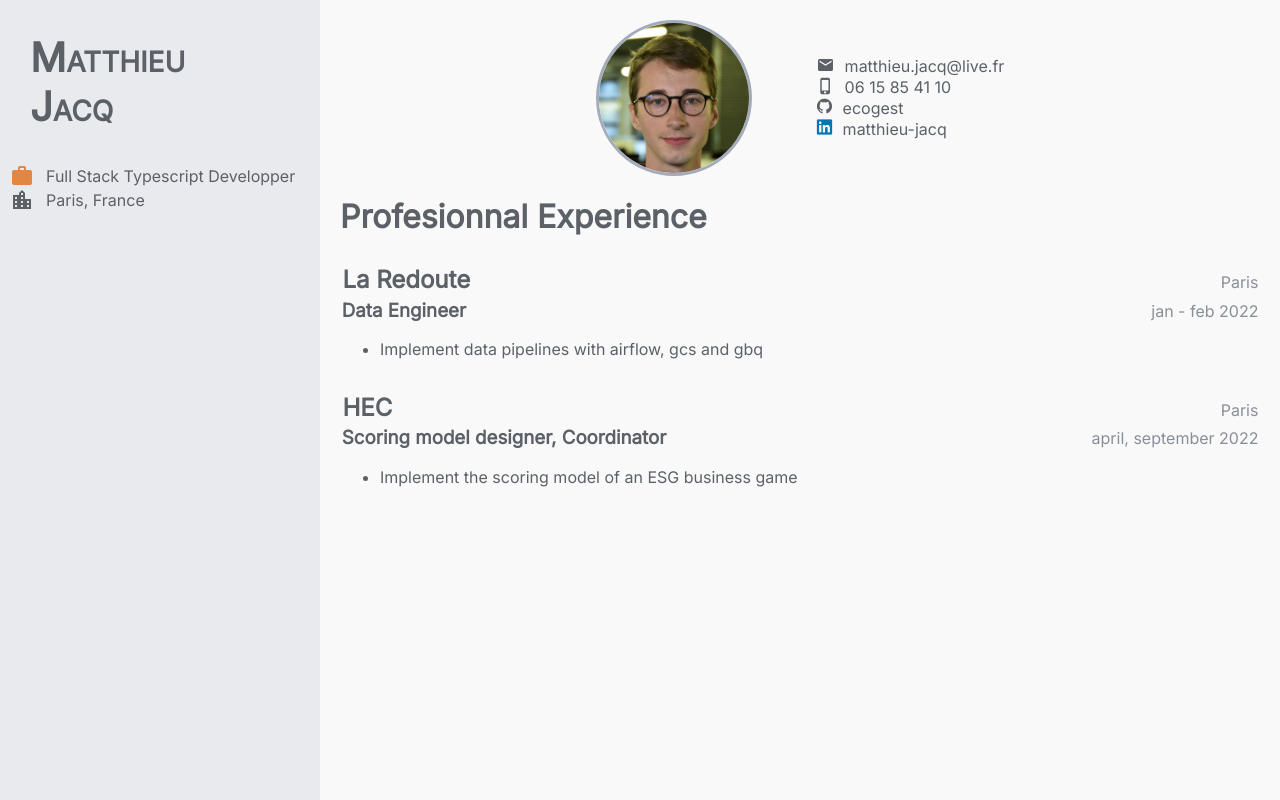
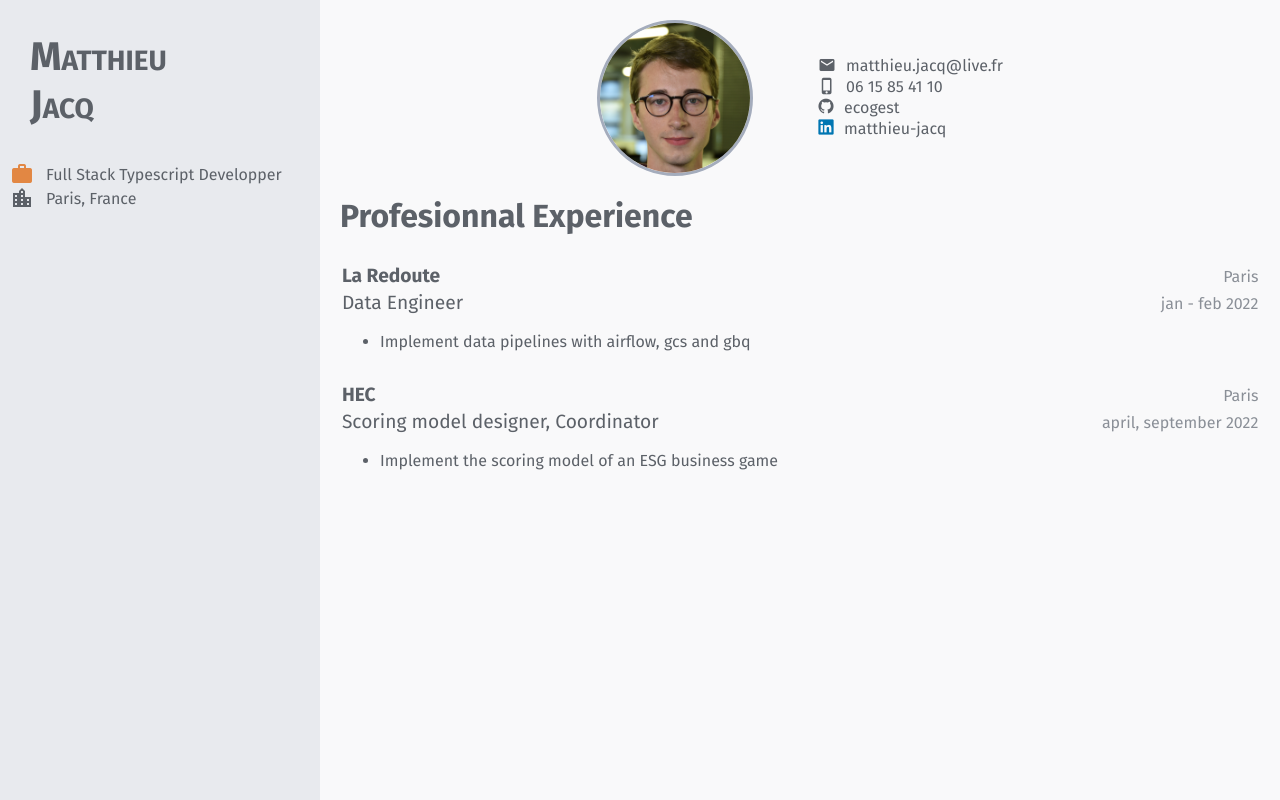
Before and after one commit to ecogest/resume, an Angular app: page / in a window 1280 px wide. Built offline with nearby package versions, Linux system fonts and the light colour scheme.

Commit message:
bold font

```diff
--- a/src/app/app.component.html
+++ b/src/app/app.component.html
@@ -1,6 +1,6 @@
 <!-- font -->
-<link href="https://fonts.googleapis.com/css?family=Inter&display=swap" rel="stylesheet" />
-<link href="https://fonts.googleapis.com/css?family=Fira+Sans" rel="stylesheet">
+<!-- <link href="https://fonts.googleapis.com/css?family=Inter&#38;display=swap" rel="stylesheet" /> -->
+<link href="https://fonts.googleapis.com/css?family=Fira+Sans:regular,bold" rel="stylesheet">
 
 <!-- Material icons -->
 <link href="https://fonts.googleapis.com/icon?family=Material+Icons" rel="stylesheet">
--- a/src/app/app.component.scss
+++ b/src/app/app.component.scss
@@ -1,5 +1,5 @@
 * {
-    font-family: Inter;
+    font-family: 'Fira Sans';
     color: #5C6168;
 }
 
--- a/src/app/components/subsection/subsection.component.html
+++ b/src/app/components/subsection/subsection.component.html
@@ -1,11 +1,11 @@
 <div class="subsection" *ngIf="data">
     <div class="head">
         <div class="head-line">
-            <h2 class="title">{{data.title}}</h2>
+            <p class="title">{{data.title}}</p>
             <p class="location">{{data.location}}</p>
         </div>
         <div class="head-line">
-            <h3 class="subtitle">{{data.subtitle}}</h3>
+            <p class="subtitle">{{data.subtitle}}</p>
             <p class="date">{{data.date?.start}}{{data.date?.end ? ' - ' + data.date?.end: ''}}</p>
         </div>
     </div>
--- a/src/app/components/subsection/subsection.component.scss
+++ b/src/app/components/subsection/subsection.component.scss
@@ -15,3 +15,12 @@
     text-align: right;
     color: #8a8f97;
 }
+
+.title {
+    font-size: 1.2em;
+    font-weight: bold;
+}
+
+.subtitle {
+    font-size: 1.2em;
+}
```
